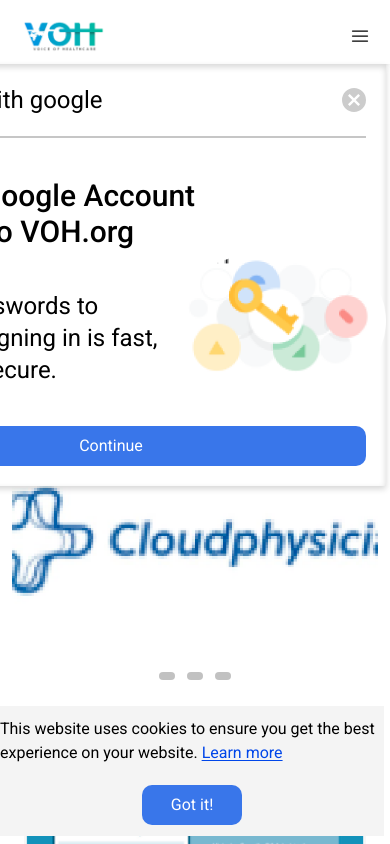
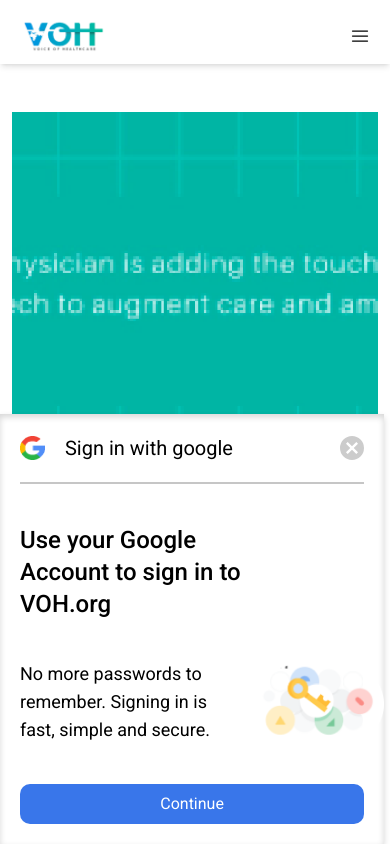
Before and after one commit to premshetty/voh, a Next.js app: page / in a window 390 px wide. Shown: the top 844 px of the page. Built offline with nearby package versions, Linux system fonts and the light colour scheme; a web font is replaced by a local one.

Commit message:
google signin and cookies fixed for mobile view

```diff
--- a/components/home/Home.js
+++ b/components/home/Home.js
@@ -73,7 +73,7 @@
     }
     return (
         <>
-            {cookieComp && <div className='bg-[#F4F4F4] z-30 fixed bottom-2 gap-5 h-[130px] w-[98.5vw] flex flex-col justify-center items-center left-0'>
+            {cookieComp && <div className='bg-[#F4F4F4] z-30 fixed bottom-2 px-5 md:px-10 gap-5 h-[130px] w-[98.5vw] flex flex-col justify-center items-center left-0'>
                 <p>This website uses cookies to ensure you get the best experience on your website. <span
                     className='text-[#0046E9] underline underline-offset-2 underline-[#0046E9]'> Learn more</span> </p>
                 <button onClick={() => setCookieComp(false)} className='bg-[#3976EA] text-white w-[100px] h-10 rounded-[10px]'>Got it!</button>
--- a/components/home/Modal.js
+++ b/components/home/Modal.js
@@ -31,21 +31,21 @@
                 aria-labelledby="modal-modal-title"
                 aria-describedby="modal-modal-description"
             >
-                <div className={`top-[64px]  absolute p-5 w-[550px] right-[4px] bg-white ${classes.shadow} `}>
+                <div className={`md:top-[64px]  absolute p-5 md:w-[550px]  w-full md:right-[4px] bg-white ${classes.shadow} `}>
                     <div className='flex justify-between items-center'>
                         <div className='flex gap-5 items-center '>
                             <img className='h-6' src="/icons/google.png" alt="" />
-                            <p className='text-2xl font-thin font-sans'>Sign in with google</p>
+                            <p className='text-xl md:text-2xl font-thin font-sans'>Sign in with google</p>
                         </div>
                         <img className='h-6' onClick={close} src="/icons/close.svg" alt="" />
                     </div>
                     <div className='w-full mt-5 h-[2px] bg-[#707070] opacity-40'></div>
                     <div className='flex mt-10 relative'>
-                        <div className='w-[370px] flex flex-col gap-10 z-10'>
-                            <h2 className='text-3xl font-[500] font-sans'>Use your Google Account to sign in to VOH.org</h2>
-                            <p className='text-2xl w-[320px] font-thin font-sans'>No more passwords to remember. Signing in is fast, simple and secure.</p>
+                        <div className='w-[250px] md:w-[370px] flex flex-col gap-10 z-10'>
+                            <h2 className='text-2xl md:text-3xl font-[500] font-sans'>Use your Google Account to sign in to VOH.org</h2>
+                            <p className='text-lg md:text-2xl w-[200px] md:w-[320px] font-thin font-sans'>No more passwords to remember. Signing in is fast, simple and secure.</p>
                         </div>
-                        <img className='h-[130px] right-[-20px] bottom-[0px] absolute' src="/key.png" alt="" />
+                        <img className='h-[80px] md:h-[130px] right-[-20px] bottom-[0px] absolute' src="/key.png" alt="" />
                     </div>
                     <button className='bg-[#3976EA] text-white mt-10 w-full h-10 rounded-[10px]'>Continue</button>
                 </div>
--- a/components/home/navbar.module.css
+++ b/components/home/navbar.module.css
@@ -44,3 +44,11 @@
 .shadow {
   box-shadow: inset 0px 3px 6px #00000029, 0px 3px 6px #00000029;
 }
+
+@media only screen and (max-width: 600px) {
+  .shadow {
+    bottom: 0px;
+    width: 98.5vw;
+    left: 0;
+  }
+}
```
